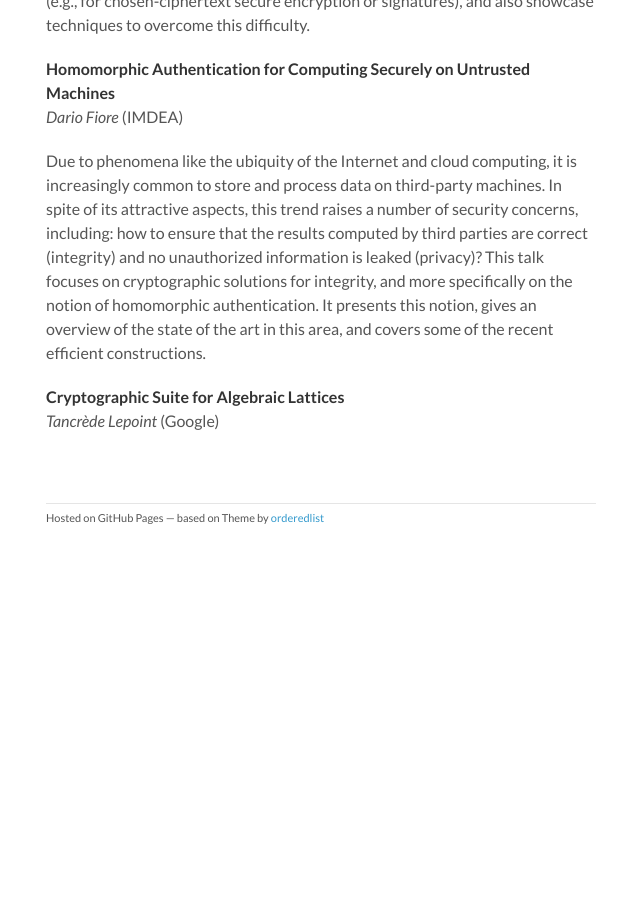
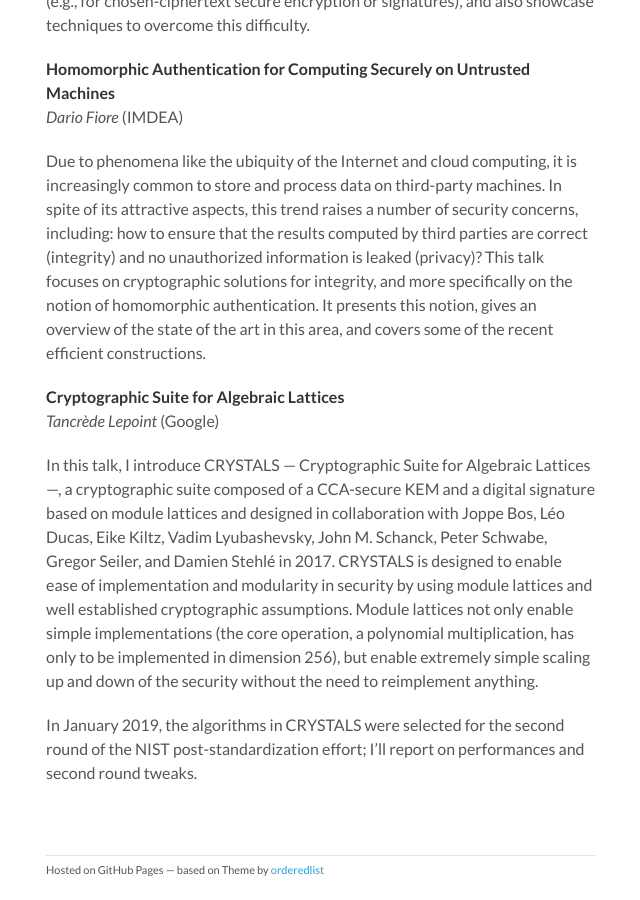
Before and after one commit to pariscryptoday/pariscryptoday.github.io, a Jekyll site: the page built from _posts/2019-01-21-ninth.md, in a window 1280 px wide and 900 px high, scrolled down 1538 px. Shown: the whole window, without its empty margins (164-804 px from the left). Built offline with Jekyll 4.4.1, drawn with Linux system fonts in a browser that asks for light colours; before the commit the page ends 2086 px from its top, so only the background shows below that; some of the changed lines change nothing that is shown; some of the changed text lies outside the part shown.

Commit message:
Update 2019-01-21-ninth.md

```diff
--- a/_posts/2019-01-21-ninth.md
+++ b/_posts/2019-01-21-ninth.md
@@ -15,9 +15,9 @@ ENS.
 
 | 10:00&nbsp;-&nbsp;10:05 | Welcome
 | 10:05 - 10:50 | [Shweta Agrawal](#SA) Mathematical Assumptions Underlying Code Obfuscation
-| 11:10 - 11:55 | [Dennis Hofheinz](#DH) Tight Security
+| 11:00 - 11:45 | [Dennis Hofheinz](#DH) Tight Security
 | 12:00 - 14:00 | Lunch
-| 14:05 - 14:50 | [Dario Fiore](#DF) Homomorphic Authentication for Computing Securely on Untrusted Machines
+| 14:00 - 14:45 | [Dario Fiore](#DF) Homomorphic Authentication for Computing Securely on Untrusted Machines
 | 15:00 - 15:45 | [Tancrède Lepoint](#TL) Cryptographic Suite for Algebraic Lattices
 
 **Organizers.** Michel Abdalla, Georg Fuchsbauer, and Hoeteck Wee ([ENS](https://crypto.di.ens.fr/web2py))
@@ -63,3 +63,7 @@ Due to phenomena like the ubiquity of the Internet and cloud computing, it is in
 
 **<a name="DR"></a>Cryptographic Suite for Algebraic Lattices**<br>
 *Tancrède Lepoint* (Google)
+
+In this talk, I introduce CRYSTALS — Cryptographic Suite for Algebraic Lattices —, a cryptographic suite composed of a CCA-secure KEM and a digital signature based on module lattices and designed in collaboration with Joppe Bos, Léo Ducas, Eike Kiltz, Vadim Lyubashevsky, John M. Schanck, Peter Schwabe, Gregor Seiler, and Damien Stehlé in 2017. CRYSTALS is designed to enable ease of implementation and modularity in security by using module lattices and well established cryptographic assumptions. Module lattices not only enable simple implementations (the core operation, a polynomial multiplication, has only to be implemented in dimension 256), but enable extremely simple scaling up and down of the security without the need to reimplement anything.
+
+In January 2019, the algorithms in CRYSTALS were selected for the second round of the NIST post-standardization effort; I'll report on performances and second round tweaks.
```
